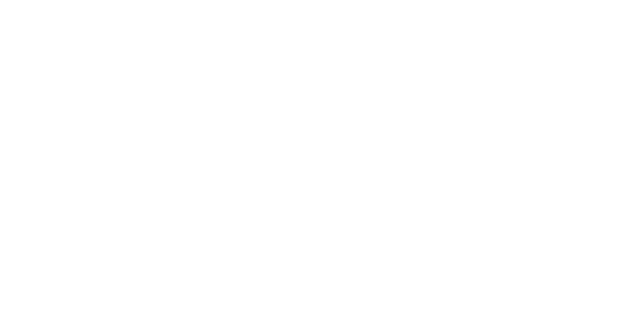
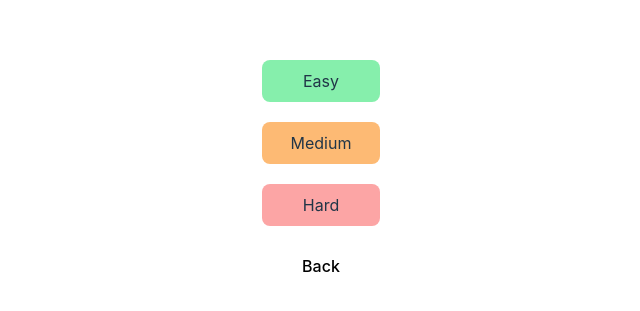
Before and after one commit to DIBORADAWIT/Capstone-project-Quiz-App, a React (Vite) app: page /difficulty/1 in a window 1280 px wide. Before the commit this address had no page. Shown: the part 227-538 px from the top of the page, without its empty margins (319-959 px from the left). Built offline with nearby package versions, Linux system fonts and the light colour scheme.

Commit message:
Stable version

```diff
--- /dev/null
+++ b/src/NoOfQuestions.jsx
@@ -0,0 +1,22 @@
+import React from "react";
+
+function NoOfQuestions() {
+  const [questions, setQuestions] = useState(0);
+  return (
+    <div className="questionnubers">
+      <div>
+        <p className="questionno">Number Of Questions </p>
+        <input
+          type="number"
+          onChange={(event) => setQuestions(event.target.value)}
+          value={questions}
+        />
+        <a href="" className="nextbutton">
+          next
+        </a>
+      </div>
+    </div>
+  );
+}
+
+export default NoOfQuestions;
--- a/src/Questions.jsx
+++ b/src/Questions.jsx
@@ -1,10 +1,13 @@
 import axios from "axios";
 import React, { useEffect, useState } from "react";
+import { useParams } from "react-router-dom";
 
 function Questions() {
   const [questions, setQuestions] = useState([]);
   const [responses, setResponses] = useState({}); // Store user's responses (keyed by question index)
   const [showModal, setShowModal] = useState(false);
+
+  const { topic, difficulty, amount } = useParams();
 
   useEffect(() => {
     fetchQuestions();
@@ -13,7 +16,8 @@ function Questions() {
   const fetchQuestions = () => {
     axios
       .get(
-        "https://opentdb.com/api.php?amount=10&category=9&difficulty=easy&type=boolean"
+        // "https://opentdb.com/api.php?amount=10&category=9&difficulty=easy&type=boolean"
+        `https://opentdb.com/api.php?amount=${amount}&category=${topic}&difficulty=${difficulty}&type=multiple`
       )
       .then((resp) => {
         setQuestions(resp.data.results);
--- a/src/Routes.jsx
+++ b/src/Routes.jsx
@@ -3,10 +3,12 @@ import Intro from "./Intro";
 import Home from "./Home";
 import Information from "./Information";
 import Subjects from "./Subjects";
-import Custom from "./Custom";
 
 import React from "react";
 import Questions from "./Questions";
+import Topic from "./components/Topic";
+import NoOfQuestions from "./components/NoOfQuestions";
+import Difficulty from "./components/Difficulty";
 
 function Routers() {
   return (
@@ -15,10 +17,17 @@ function Routers() {
         {/* <intro /> */}
       </Route>
       <Route path="/homes" element={<Home />} />
-      <Route path="/infos" element={<Information />} />
-      <Route path="/subs" element={<Subjects />} />
-      <Route path="/custom" element={<Custom />} />
-      <Route path="/questions" element={<Questions />} />
+
+      <Route path="/topics" element={<Topic />} />
+      <Route path="/difficulty/:topic" element={<Difficulty />} />
+      <Route
+        path="/noOfQuestions/:topic/:difficulty"
+        element={<NoOfQuestions />}
+      />
+      <Route
+        path="/questions/:topic/:difficulty/:amount"
+        element={<Questions />}
+      />
     </Routes>
   );
 }
--- /dev/null
+++ b/src/Topic.jsx
@@ -0,0 +1,45 @@
+import axios from "axios";
+import React, { useEffect, useState } from "react";
+
+function Topic() {
+  const [topics, useTopic] = useState([]);
+  const [selectedTopic, setSelectedTopic] = useState();
+
+  useEffect(() => {
+    fetchTopics();
+  }, []);
+
+  const fetchTopics = () => {
+    axios.get("https://opentdb.com/api_category.php").then((resp) => {
+      //   console.log(resp.data.trivia_categories);
+      useTopic(resp.data.trivia_categories);
+    });
+  };
+
+  const getTopicID = (id) => {
+    console.log("id", id);
+    setSelectedTopic(id);
+  };
+
+  return (
+    <div>
+      <div>Topic</div>
+      {selectedTopic && <div> selected topic id is {selectedTopic}</div>}
+      <div className="flex flex-col justify-start items-start gap-4">
+        {topics.map((topic) => {
+          return (
+            <a
+              className="bg-white text-black px-5 py-2"
+              href={`/infos/${topic.id}`}
+              //   onClick={() => getTopicID(topic.id)}
+            >
+              {topic.name}
+            </a>
+          );
+        })}
+      </div>
+    </div>
+  );
+}
+
+export default Topic;
--- /dev/null
+++ b/src/components/Difficulty.jsx
@@ -0,0 +1,50 @@
+import React, { useState } from "react";
+import { useParams } from "react-router-dom";
+
+function Difficulty() {
+  const { topic } = useParams();
+
+  const [difficulty, setDifficulty] = useState("");
+  return (
+    <div className="">
+      <div className="flex flex-col gap-5">
+        <button
+          className="bg-green-300 px-5 py-2 focus:bg-green-500 "
+          onClick={() => setDifficulty("easy")}
+        >
+          Easy
+        </button>
+        <button
+          className="bg-orange-300 px-5 py-2 focus:bg-orange-500 "
+          onClick={() => setDifficulty("medium")}
+        >
+          Medium
+        </button>
+        <button
+          className="bg-red-300 px-5 py-2 focus:bg-red-500 "
+          onClick={() => setDifficulty("hard")}
+        >
+          Hard
+        </button>
+        <div className="flex gap-10">
+          <a
+            className="bg-white text-black px-10 py-2 rounded-lg"
+            href={`/topics`}
+          >
+            Back
+          </a>
+          {difficulty != "" && (
+            <a
+              className="bg-white text-black px-10 py-2 rounded-lg"
+              href={`/noOfQuestions/${topic}/${difficulty}`}
+            >
+              Next
+            </a>
+          )}
+        </div>
+      </div>
+    </div>
+  );
+}
+
+export default Difficulty;
--- /dev/null
+++ b/src/components/NoOfQuestions.jsx
@@ -0,0 +1,40 @@
+import React, { useState } from "react";
+import { useParams } from "react-router-dom";
+
+function NoOfQuestions() {
+  const [questions, setQuestions] = useState(0);
+  const { topic, difficulty } = useParams();
+  return (
+    <div>
+      <div className="flex flex-col gap-10">
+        <div className="flex flex-col justify-start items-start gap-4">
+          <p className="text-lg font-bold">Number Of Questions </p>
+          <input
+            className="bg-white text-black rounded-lg px-5 py-2 w-full"
+            type="number"
+            min={0}
+            onChange={(event) => setQuestions(event.target.value)}
+            value={questions}
+          />
+        </div>
+        <div className="flex gap-10">
+          <a
+            href={`/difficulty/${topic}/${difficulty}`}
+            className="bg-white text-black px-10 py-2 rounded-lg"
+          >
+            Back
+          </a>
+
+          <a
+            href={`/questions/${topic}/${difficulty}/${questions}`}
+            className="bg-white text-black px-10 py-2 rounded-lg"
+          >
+            Next
+          </a>
+        </div>
+      </div>
+    </div>
+  );
+}
+
+export default NoOfQuestions;
--- /dev/null
+++ b/src/components/Topic.jsx
@@ -0,0 +1,45 @@
+import axios from "axios";
+import React, { useEffect, useState } from "react";
+
+function Topic() {
+  const [topics, useTopic] = useState([]);
+  const [selectedTopic, setSelectedTopic] = useState();
+
+  useEffect(() => {
+    fetchTopics();
+  }, []);
+
+  const fetchTopics = () => {
+    axios.get("https://opentdb.com/api_category.php").then((resp) => {
+      //   console.log(resp.data.trivia_categories);
+      useTopic(resp.data.trivia_categories);
+    });
+  };
+
+  const getTopicID = (id) => {
+    console.log("id", id);
+    setSelectedTopic(id);
+  };
+
+  return (
+    <div>
+      <div>Topic</div>
+      {selectedTopic && <div> selected topic id is {selectedTopic}</div>}
+      <div className="flex flex-col justify-start items-start gap-4">
+        {topics.map((topic) => {
+          return (
+            <a
+              className="bg-white text-black px-5 py-2"
+              href={`/difficulty/${topic.id}`}
+              //   onClick={() => getTopicID(topic.id)}
+            >
+              {topic.name}
+            </a>
+          );
+        })}
+      </div>
+    </div>
+  );
+}
+
+export default Topic;
--- a/src/custom.jsx
+++ /dev/null
@@ -1,20 +0,0 @@
-import React from "react";
-
-function Custom() {
-  return (
-    <div className="selfquiz">
-      <div>
-        <p className="custom">Custom Your Own Quiz Question </p>
-      </div>
-      <div>
-        <img
-          className="image"
-          src="https://atlas-content-cdn.pixelsquid.com/stock-images/blue-question-mark-symbols-nrOMyED-600.jpg"
-          alt="questionmark.png"
-        />
-      </div>
-    </div>
-  );
-}
-
-export default Custom;
--- a/src/information.jsx
+++ b/src/information.jsx
@@ -1,8 +1,12 @@
-import React from "react";
+import React, { useState } from "react";
+import { useParams } from "react-router-dom";
+function Information({}) {
+  const { topic } = useParams();
 
-function nformation() {
+  const [difficulty, setDifficulty] = useState("");
   return (
     <div className="infopage">
+      <div className="text-5xl">Topic is {topic}</div>
       <div className="flex flex-col justify-start text-start">
         <div className="email">Email Address</div>
         <div>
@@ -18,8 +22,12 @@ function nformation() {
             <input type="password" className="passwordfield" name="" id="" />
           </dev>
         </div>
+        <button onClick={() => setDifficulty("easy")}>Easy</button>
+        <button onClick={() => setDifficulty("medium")}>Medium</button>
+        <button onClick={() => setDifficulty("difficult")}>Difficult</button>
+        <a href={`/subs/${topic}/${difficulty}`}>Next</a>
       </div>
     </div>
   );
 }
-export default nformation;
+export default Information;
--- a/src/subjects.jsx
+++ b/src/subjects.jsx
@@ -1,8 +1,12 @@
 import React from "react";
+import { useParams } from "react-router-dom";
 
 function Subjects() {
+  const { topic, difficulty } = useParams();
   return (
     <div className="subs">
+      <div>Topic: {topic}</div>
+      <div>Difficulty: {difficulty}</div>
       <div>
         <p className="p">Choose Your Subject Item</p>
       </div>
@@ -22,7 +26,7 @@ function Subjects() {
       <div>
         <button className="biobutton">Biology</button>
       </div>
-      <a href="/custom" className="button">
+      <a href={`/numberOfQuestions/${topic}/${difficulty}`} className="button">
         custom
       </a>
     </div>
```
Also changed, not shown: src/App.jsx (+0 -8 lines).
